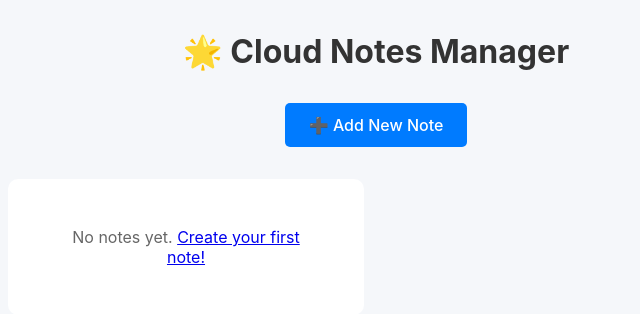
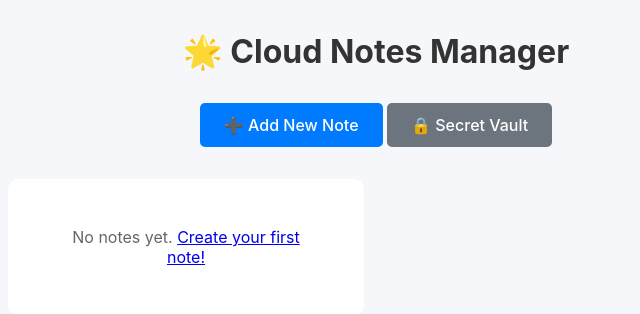
Before and after one commit to Lakshay-Kapoor-OG/azure-notes-app, a Flask app: page / in a window 1280 px wide. Shown: the top 314 px of the page, without its empty margins (264-904 px from the left). Run offline with Flask 3, Linux system fonts and the light colour scheme; data that the repository does not hold is empty.

Commit message:
Update index.html

```diff
--- a/templates/index.html
+++ b/templates/index.html
@@ -2,6 +2,9 @@
 {% block content %}
 <div class="actions">
     <a href="{{ url_for('add_note') }}" class="btn btn-primary">➕ Add New Note</a>
+
+    <!-- 🔒 ADD THIS -->
+    <a href="{{ url_for('vault') }}" class="btn btn-secondary">🔒 Secret Vault</a>
 </div>
 
 <div class="notes-grid">
```
